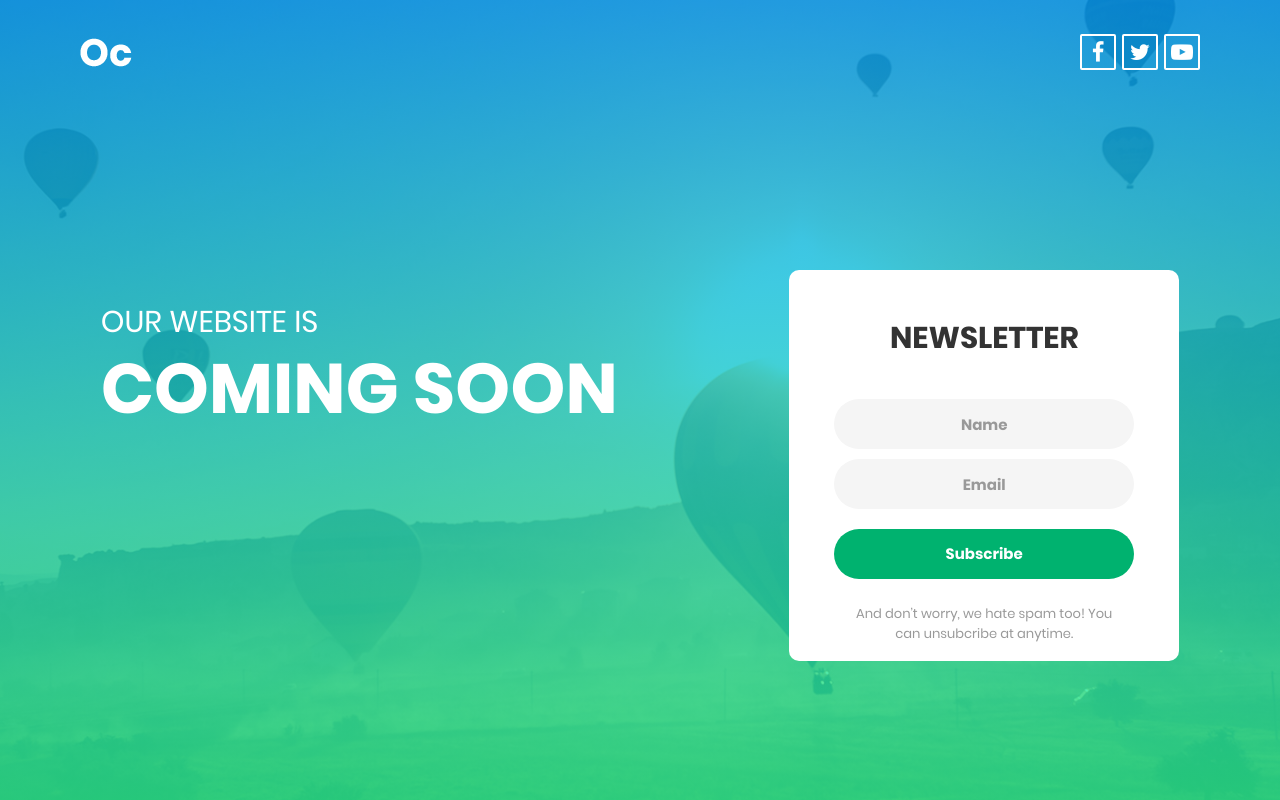
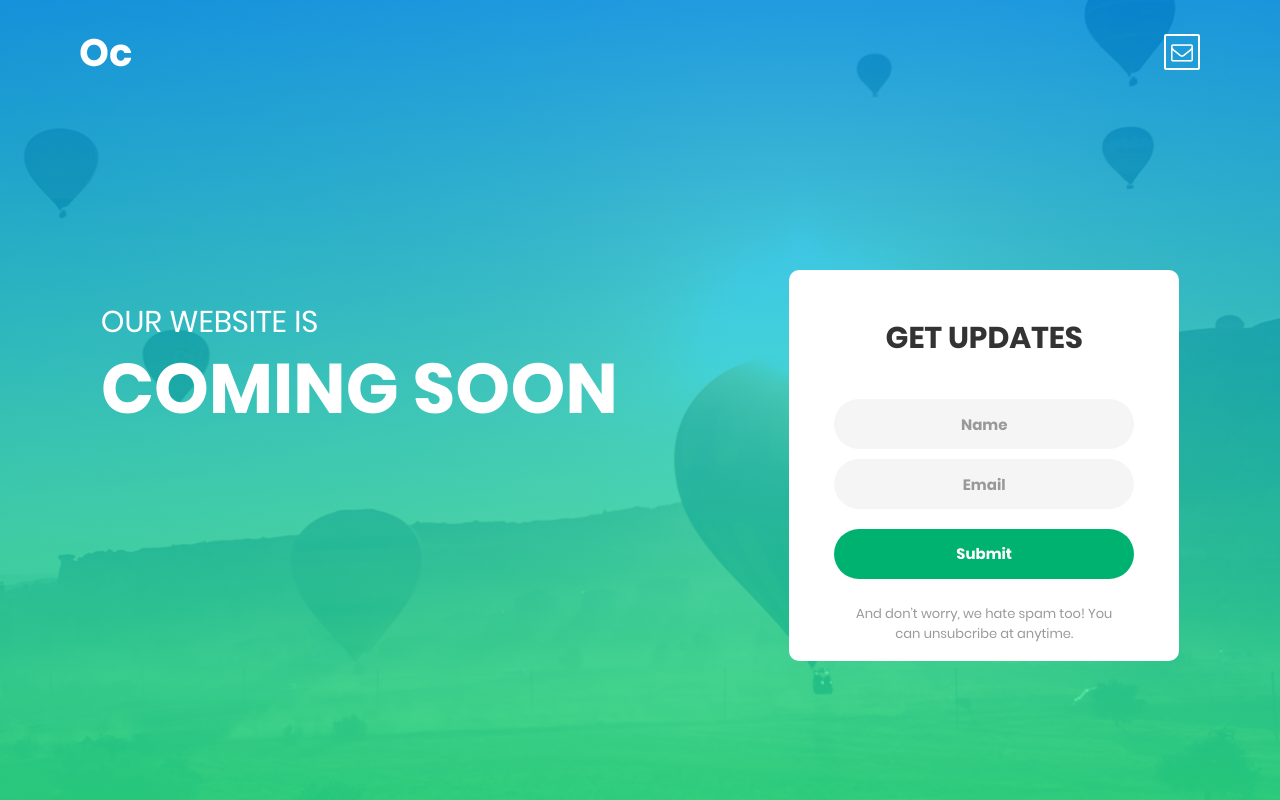
Before and after one commit to FlintEducation/website, a plain HTML site: page index.html in a window 1280 px wide. Drawn offline with Linux system fonts and the light colour scheme.

Commit message:
Update index.html

```diff
--- a/index.html
+++ b/index.html
@@ -1,7 +1,7 @@
 <!DOCTYPE html>
 <html lang="en">
 <head>
-	<title>Coming Soon 6</title>
+	<title>Flint</title>
 	<meta charset="UTF-8">
 	<meta name="viewport" content="width=device-width, initial-scale=1">
 <!--===============================================================================================-->
@@ -31,16 +31,8 @@
 			</div>
 
 			<div class="flex-w m-t-10 m-b-10">
-				<a href="#" class="size3 flex-c-m how-social trans-04 m-r-6">
-					<i class="fa fa-facebook"></i>
-				</a>
-
-				<a href="#" class="size3 flex-c-m how-social trans-04 m-r-6">
-					<i class="fa fa-twitter"></i>
-				</a>
-
-				<a href="#" class="size3 flex-c-m how-social trans-04 m-r-6">
-					<i class="fa fa-youtube-play"></i>
+				<a href="mailto://neil@flint.education" class="size3 flex-c-m how-social trans-04 m-r-6">
+					<i class="fa fa-envelope-o"></i>
 				</a>
 			</div>
 		</div>
@@ -59,10 +51,10 @@
 
 			<div class="bg0 wsize1 bor1 p-l-45 p-r-45 p-t-50 p-b-18 p-lr-15-sm">
 				<h3 class="l1-txt3 txt-center p-b-43">
-					Newsletter
+					Get Updates
 				</h3>
 
-				<form class="w-full validate-form">
+				<form class="w-full validate-form" action="https://getform.io/f/a8568182-8f8e-4b50-a0b9-426a1c1bf8a6" method="POST">
 
 					<div class="wrap-input100 validate-input m-b-10" data-validate = "Name is required">
 						<input class="input100 placeholder0 s1-txt1" type="text" name="name" placeholder="Name">
@@ -75,7 +67,7 @@
 					</div>
 
 					<button class="flex-c-m size2 s1-txt2 how-btn1 trans-04">
-						Subscribe
+						Submit
 					</button>
 				</form>
 
```
